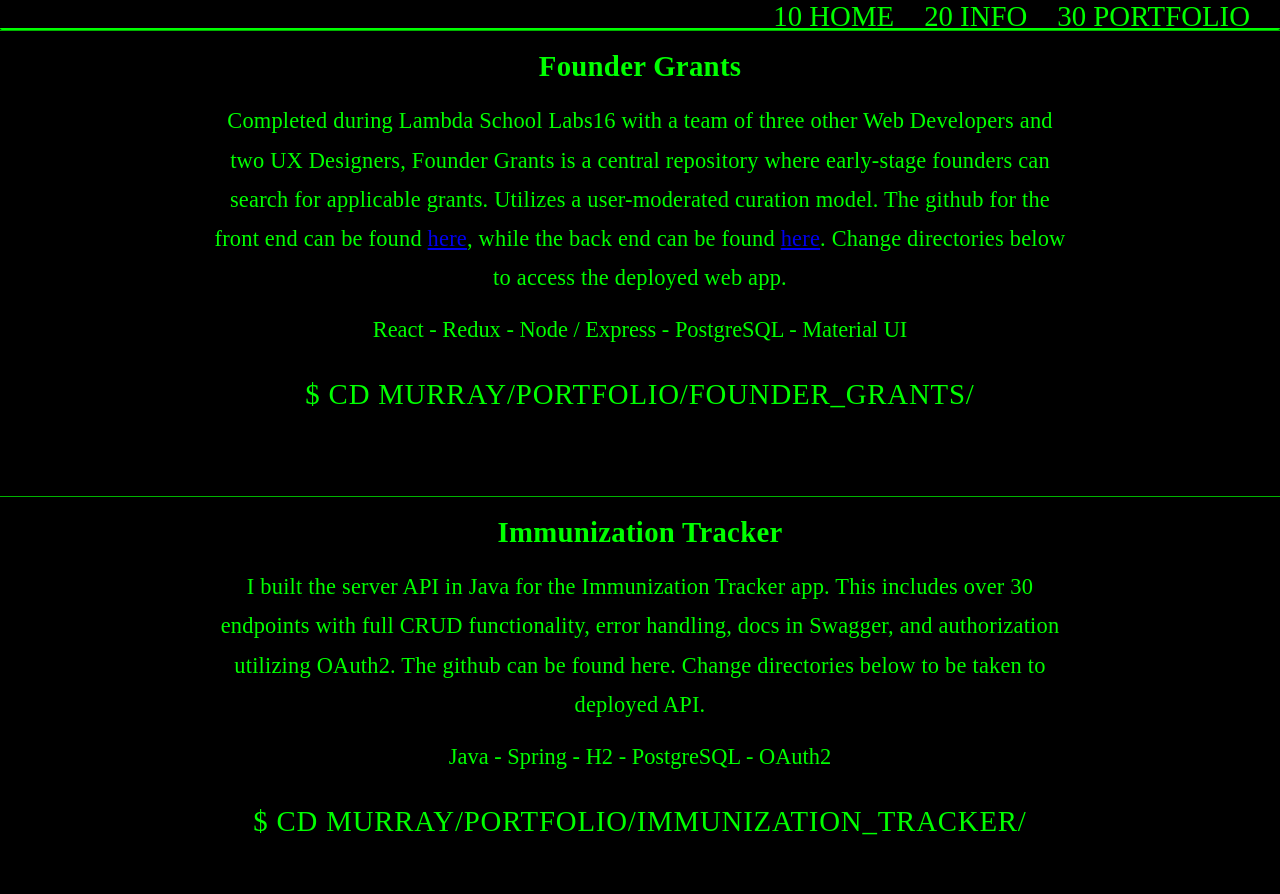
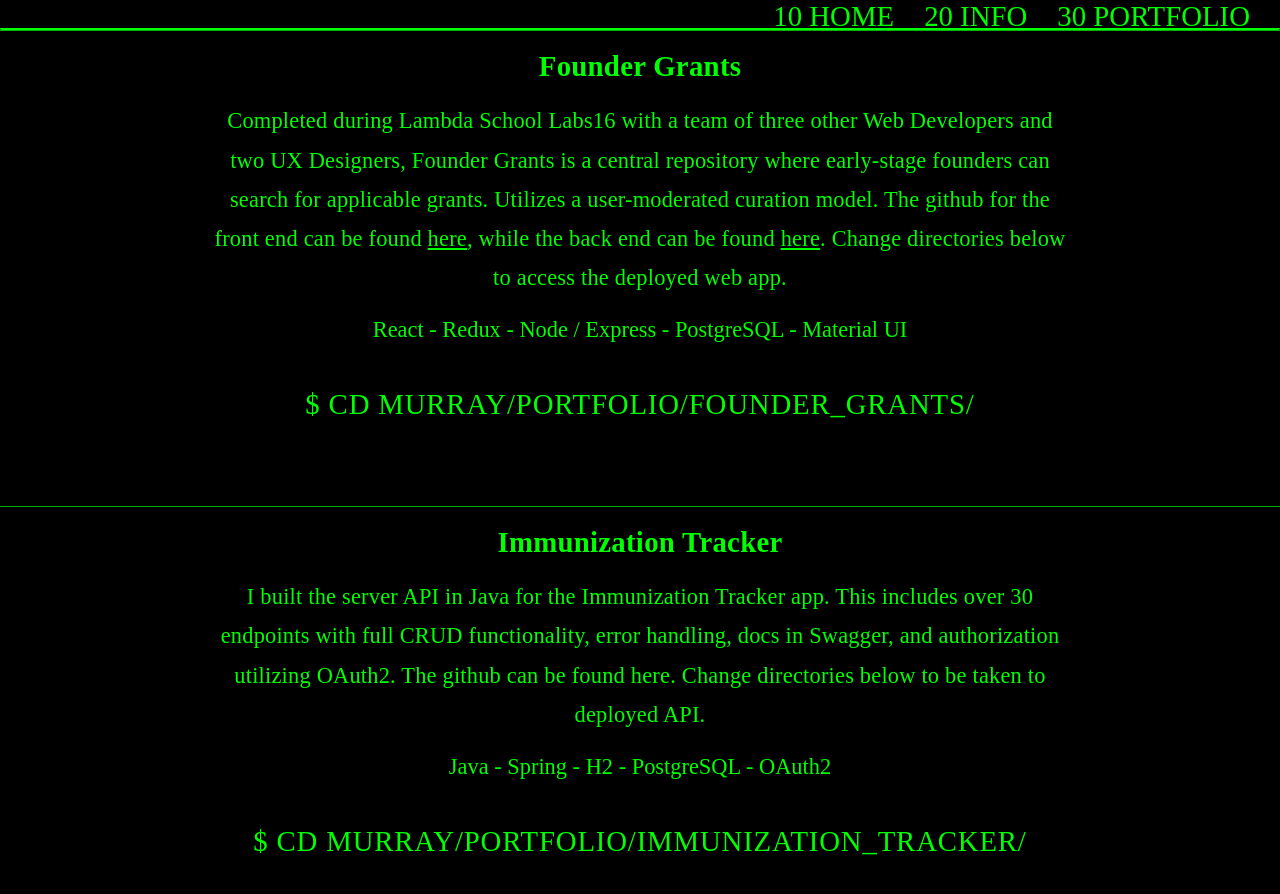
Before and after one commit to rorychristianmurray/portfolio, a React (Create React App) app: page /portfolio in a window 1280 px wide. Shown: the top 894 px of the page. Built offline with nearby package versions, Linux system fonts and the light colour scheme.

Commit message:
Founder Grants added to projects

```diff
--- a/src/components/body/Portfolio.js
+++ b/src/components/body/Portfolio.js
@@ -31,7 +31,7 @@ export default props => {
       </Grid>
       <Grid item xs={8} >
         <Typography variant="subtitle1" className={styles.projectDetailsText}>
-        Completed during Lambda School Labs16 with a team of three other Web Developers and two UX Designers, Founder Grants is a central repository where early-stage founders can search for applicable grants. Utilizes a user-moderated curation model. The github for the front end can be found <a href="https://github.com/Lambda-School-Labs/startup-grant-database-fe">here</a>, while the back end can be found <a href="https://github.com/Lambda-School-Labs/startup-grant-database-fe">here</a>. Change directories below to access the deployed web app.
+        Completed during Lambda School Labs16 with a team of three other Web Developers and two UX Designers, Founder Grants is a central repository where early-stage founders can search for applicable grants. Utilizes a user-moderated curation model. The github for the front end can be found <a href="https://github.com/Lambda-School-Labs/startup-grant-database-fe" style={{color: "#00ff00"}}>here</a>, while the back end can be found <a href="https://github.com/Lambda-School-Labs/startup-grant-database-be" style={{color: "#00ff00"}}>here</a>. Change directories below to access the deployed web app.
         </Typography>
       </Grid>
       <Grid item xs={8} className={styles.projectStack} >
@@ -44,7 +44,7 @@ export default props => {
           <li>Material UI</li>
         </ul> */}
       </Grid>
-      <a href="https://github.com/Lambda-School-Labs/startup-grant-database-fe"style={{ textDecoration: "none" }}>
+      <a href="https://grantly-b5b58.firebaseapp.com/"style={{ textDecoration: "none" }}>
         <Grid item>
           <Button className={styles.projButton}>$ cd murray/portfolio/founder_grants/</Button>
         </Grid>
--- a/src/components/styles/bodyStyles.js
+++ b/src/components/styles/bodyStyles.js
@@ -77,7 +77,7 @@ export const portfolioStyles = makeStyles({
     fontFamily: "Classic Console",
     fontSize: "1.4rem",
     marginTop: 20,
-    marginBottom: 10
+    marginBottom: 20
   },
   projectTitleText: {
     color: "#00ff00",
```
